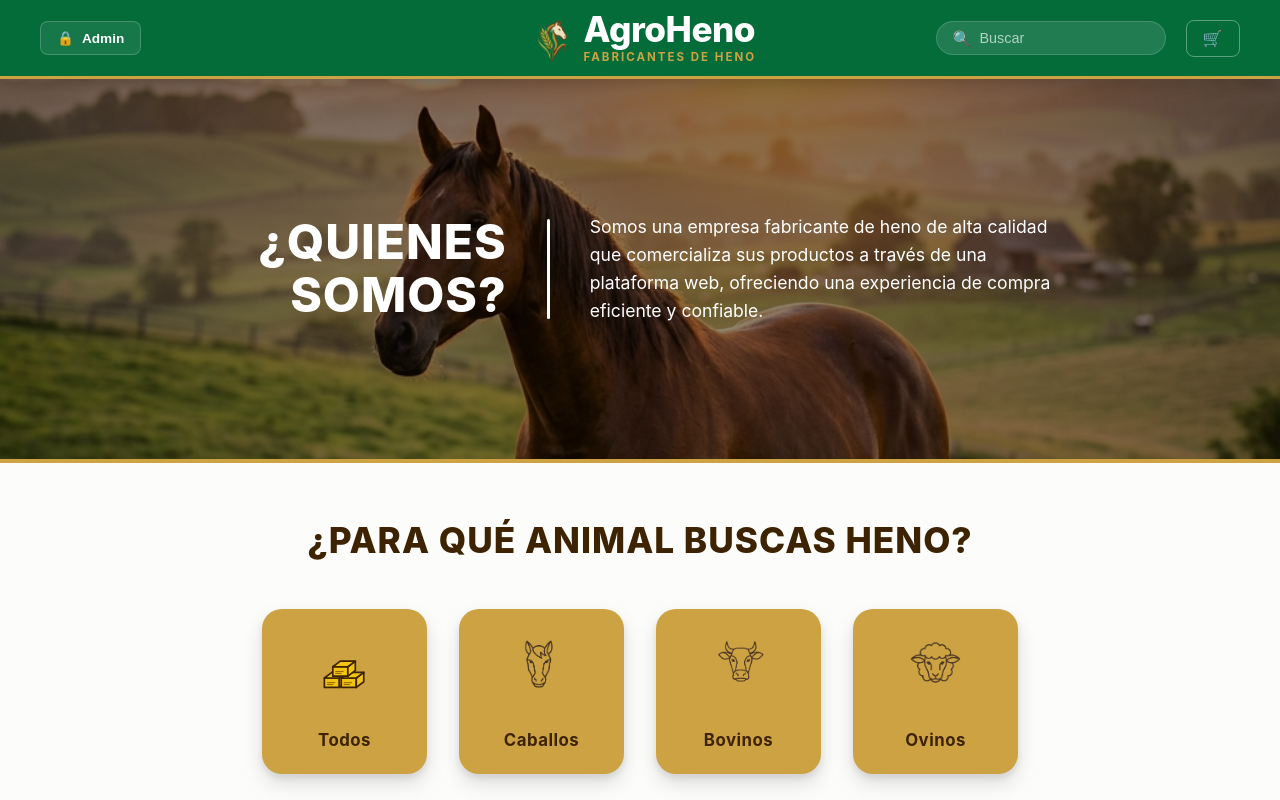
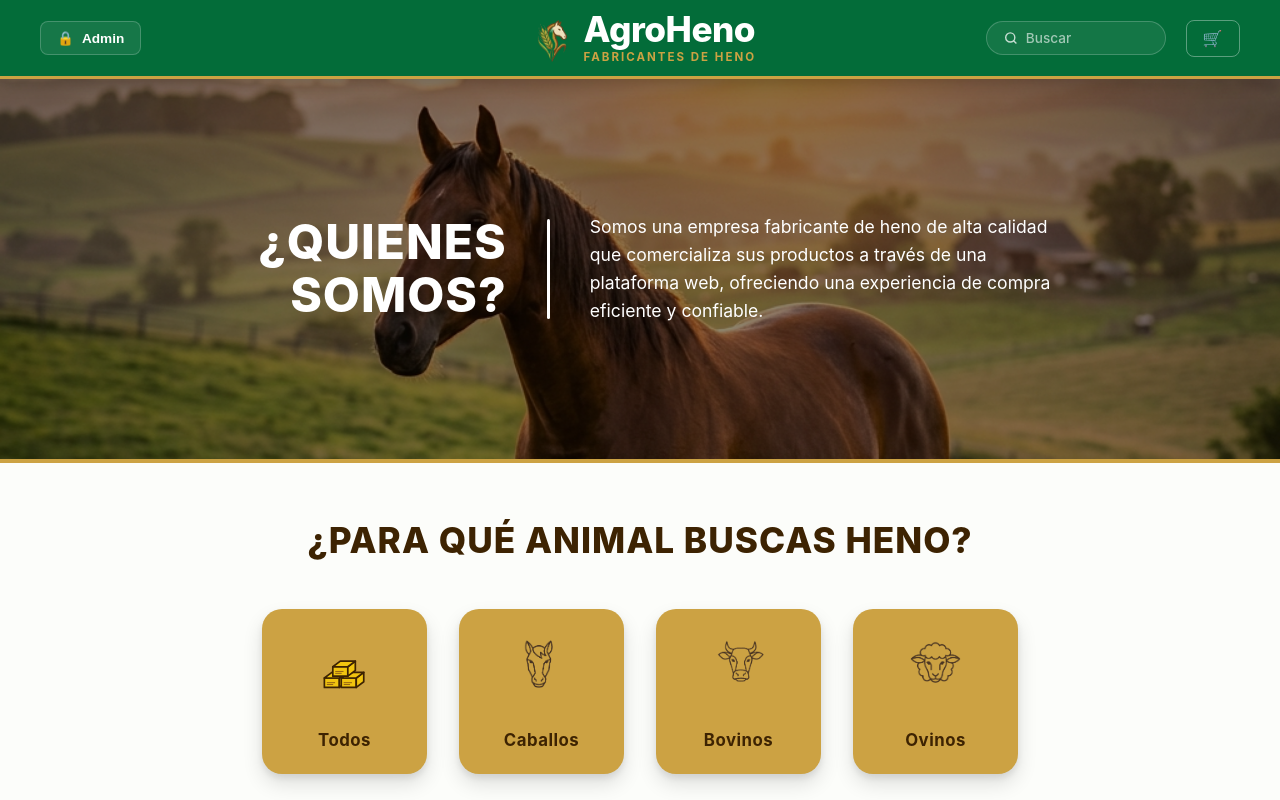
Before and after one commit to JFCP012/Proyecto-Gestion-TI2, an Angular app in the folder frontend-VentaHeno/: page / in a window 1280 px wide. Shown: the top 800 px of the page. Built offline with nearby package versions, Linux system fonts and the light colour scheme.

Commit message:
cambios en el buscador

```diff
--- a/frontend-VentaHeno/src/app/pages/admin/admin.component.html
+++ b/frontend-VentaHeno/src/app/pages/admin/admin.component.html
@@ -12,7 +12,10 @@
         <span class="brand-sub">PANEL DE CONTROL</span>
       </div>
     </div>
-    <!-- Right: Logout -->
+    <!-- Right: Badge -->
+    <div class="admin-header-right">
+      <span class="admin-header-badge">Admin Mode 🔒</span>
+    </div>
   </div>
 </header>
 
--- a/frontend-VentaHeno/src/app/pages/producto/producto.component.css
+++ b/frontend-VentaHeno/src/app/pages/producto/producto.component.css
@@ -721,79 +721,92 @@
 .search-box-header {
   display: flex;
   align-items: center;
-  background: rgba(255, 255, 255, 0.12);
-  /* Soft semi-transparent white */
-  border-radius: 9999px;
-  /* Fully rounded pill */
-  padding: 0.35rem 0.75rem 0.35rem 1rem;
-  width: 100%;
-  max-width: 200px;
-  /* Compact pill width as shown in the image */
-  transition: all 0.3s ease;
-  border: 1.5px solid rgba(255, 255, 255, 0.15);
+  background: rgba(255, 255, 255, 0.07);
+  border: 1px solid rgba(255, 255, 255, 0.2);
+  border-radius: 30px;
+  padding: 0.4rem 0.8rem 0.4rem 1.1rem;
+  width: 180px;
+  transition: all 0.35s cubic-bezier(0.4, 0, 0.2, 1);
+  box-sizing: border-box;
 }
 
 .search-box-header:focus-within {
-  background: white;
+  width: 280px;
+  background: rgba(255, 255, 255, 0.98);
   border-color: var(--primary-gold);
-  box-shadow: 0 4px 10px rgba(0, 0, 0, 0.1);
+  box-shadow: 0 4px 15px rgba(0, 0, 0, 0.15);
 }
 
 .search-box-header input {
   border: none;
   outline: none;
-  font-size: 0.9rem;
+  font-size: 0.85rem;
   color: var(--white);
   width: 100%;
-  padding: 0.15rem 0;
+  padding: 0.1rem 0;
   background: transparent;
+  font-family: 'Inter', sans-serif;
+  transition: color 0.3s ease;
 }
 
 .search-box-header:focus-within input {
-  color: var(--text-dark);
+  color: #1a202c;
 }
 
 .search-box-header input::placeholder {
-  color: rgba(255, 255, 255, 0.65);
+  color: rgba(255, 255, 255, 0.6);
+  font-weight: 500;
 }
 
 .search-box-header:focus-within input::placeholder {
-  color: #a0aec0;
+  color: #718096;
 }
 
 .search-icon {
-  font-size: 0.95rem;
+  font-size: 0.85rem;
   margin-right: 0.5rem;
-  opacity: 0.85;
+  opacity: 0.75;
   color: var(--white);
-  transition: color 0.3s ease;
+  transition: all 0.3s ease;
+  display: flex;
+  align-items: center;
 }
 
 .search-box-header:focus-within .search-icon {
-  color: var(--text-dark);
-  opacity: 0.7;
+  color: var(--primary-olive);
+  opacity: 1;
 }
 
 .btn-limpiar-header {
-  background: none;
+  background: rgba(255, 255, 255, 0.15);
   border: none;
-  color: rgba(255, 255, 255, 0.6);
-  font-size: 0.85rem;
+  color: rgba(255, 255, 255, 0.8);
+  font-size: 0.65rem;
   cursor: pointer;
-  padding: 0.1rem 0.3rem;
-  transition: color 0.2s ease;
+  width: 16px;
+  height: 16px;
+  border-radius: 50%;
+  display: flex;
+  align-items: center;
+  justify-content: center;
+  padding: 0;
+  margin-left: 0.4rem;
+  transition: all 0.2s ease;
 }
 
 .search-box-header:focus-within .btn-limpiar-header {
-  color: #a0aec0;
+  background: #edf2f7;
+  color: #718096;
 }
 
 .btn-limpiar-header:hover {
-  color: var(--white) !important;
+  background: rgba(255, 255, 255, 0.3) !important;
+  color: white !important;
 }
 
 .search-box-header:focus-within .btn-limpiar-header:hover {
-  color: var(--text-dark) !important;
+  background: #e2e8f0 !important;
+  color: #4a5568 !important;
 }
 
 /* Premium Outlined Cart Button (Old Look) */
--- a/frontend-VentaHeno/src/app/pages/producto/producto.component.html
+++ b/frontend-VentaHeno/src/app/pages/producto/producto.component.html
@@ -25,9 +25,12 @@
       <div class="header-right">
         <!-- Search Box (Pill shape) -->
         <div class="search-box-header">
-          <span class="search-icon">🔍</span>
-          <input type="text" placeholder="Buscar" #searchInput (keyup.enter)="buscarHenosPorNombre(searchInput.value)"
-            (input)="0">
+          <svg xmlns="http://www.w3.org/2000/svg" width="16" height="16" viewBox="0 0 24 24" fill="none" stroke="currentColor" stroke-width="2.5" stroke-linecap="round" stroke-linejoin="round" class="search-icon">
+            <circle cx="11" cy="11" r="8"></circle>
+            <line x1="21" y1="21" x2="16.65" y2="16.65"></line>
+          </svg>
+          <input type="text" placeholder="Buscar" #searchInput (keydown.enter)="buscarHenosPorNombre(searchInput.value)"
+            autocomplete="off" (input)="0">
           <button *ngIf="searchInput.value" class="btn-limpiar-header"
             (click)="searchInput.value=''; buscarHenosPorNombre('')" title="Limpiar búsqueda">
             ✕
```
